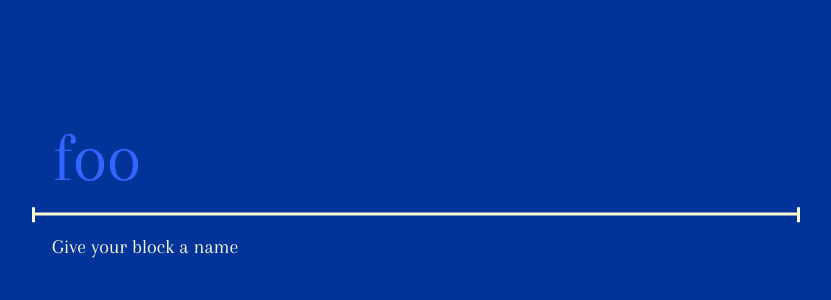
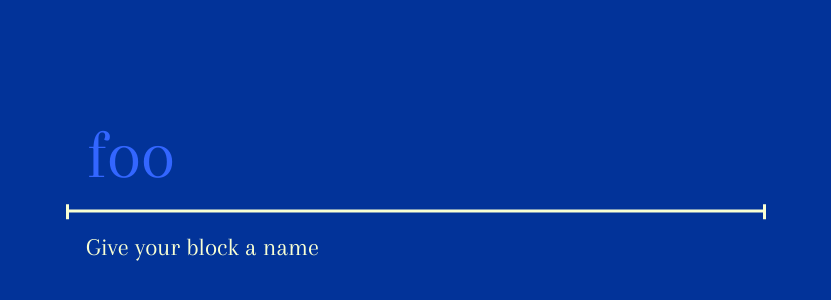
Before and after one commit to ben-rogerson/bemgen, a React (Create React App) app: page / in a window 1280 px wide. Shown: the part 212-512 px from the top of the page, without its empty margins (224-1055 px from the left). Built offline with nearby package versions, Linux system fonts and the light colour scheme.

Commit message:
convert styles to vars

```diff
--- a/src/index.css
+++ b/src/index.css
@@ -3,6 +3,13 @@
   --main-text-color: #f9ffd3;
   --light-text-color: #3366ff;
   --pad: 20px;
+  --font-small: 25px;
+  --font-medium: 35px;
+  --font-large: 70px;
+}
+
+*:not(input):not(.drag) {
+  cursor: default;
 }
 
 body {
@@ -12,7 +19,9 @@ body {
   color: var(--main-text-color);
   background-color: var(--main-bg-color);
   min-height: 100vh;
-  font-family: 'Arapey'; font-weight: normal; font-style: normal;
+  font-family: 'Arapey';
+  font-weight: normal;
+  font-style: normal;
 }
 
 input {
@@ -25,7 +34,8 @@ input {
   position: relative;
   width: 100%;
   font-size: inherit;
-  font-family: inherit;font-weight: normal;
+  font-family: inherit;
+  font-weight: normal;
 }
 
 #root,
@@ -35,7 +45,7 @@ input {
 
 .input-large {
   position: relative;
-  font-size: 70px;
+  font-size: var(--font-large);
   padding: 0 var(--pad) calc(var(--pad)*1) var(--pad);
   margin-bottom: calc(var(--pad)*1);
 }
@@ -70,11 +80,11 @@ input {
 
 .blockname {
   font-weight: normal;
-  font-size: 20px;
+  font-size: var(--font-small);
 }
 
 .instruction {
-  font-size: 20px;
+  font-size: var(--font-small);
   margin-left: calc(var(--pad)*1);
 }
 
@@ -92,13 +102,13 @@ input {
 }
 
 .child__type {
-  font-size: 35px;
+  font-size: var(--font-medium);
   white-space: nowrap;
   color: var(--light-text-color);
 }
 
 .child__input {
-  font-size: 35px;
+  font-size: var(--font-medium);
 }
 
 .child__option-wrap {
@@ -203,7 +213,7 @@ input {
 }
 
 .drag {
-  cursor: grab;
+  display: block;
   color: var(--light-text-color);
   position: absolute;
   left: -40px;
@@ -220,6 +230,8 @@ input {
 }
 
 .drag__inner {
+  display: block;
+  cursor: grab !important;
   font-weight: bold;
   padding: calc(var(--pad)/2) calc(var(--pad)/1.5);
 }
@@ -246,6 +258,9 @@ input {
   position: fixed;
   top: 50%;
   transform: translateY(-50%);
+  max-width: 700px;
+  margin-left: auto;
+  margin-right: auto;
 }
 
 .input-wrap.-full {
@@ -271,7 +286,7 @@ input {
   justify-content: center;
   flex-direction: row;
   align-items: center;
-  font-size: 20px;
+  font-size: var(--font-small);
   outline: 0;
 }
 
@@ -291,9 +306,9 @@ input {
   z-index: 1;
   background-color: transparent;
   border: 0;
-  padding: 20px;
+  padding: var(--pad);
   color: #FFF;
-  font-size: 20px;
+  font-size:var(--font-small);
   font-family: inherit;
   outline: 0;
   cursor: pointer;
```
